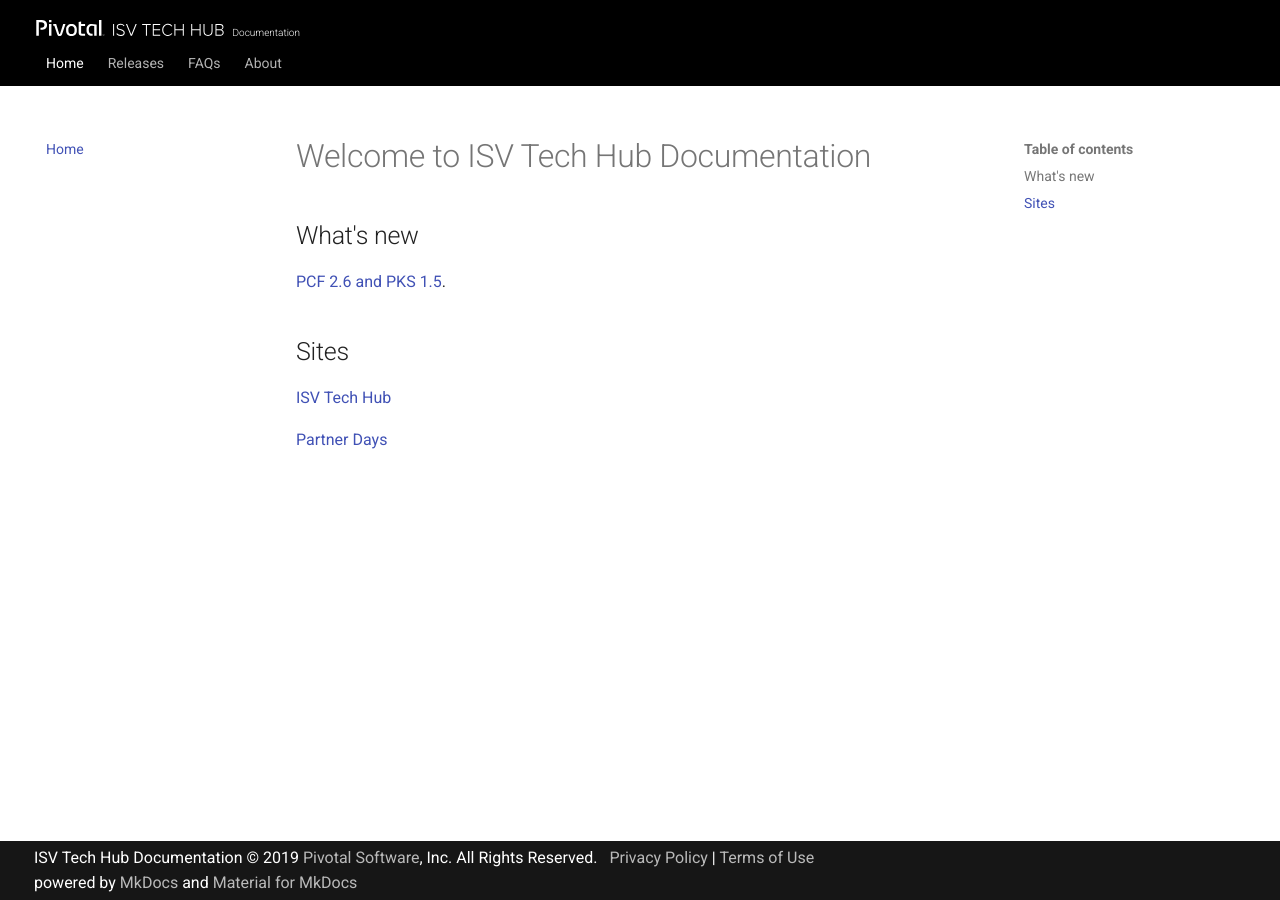
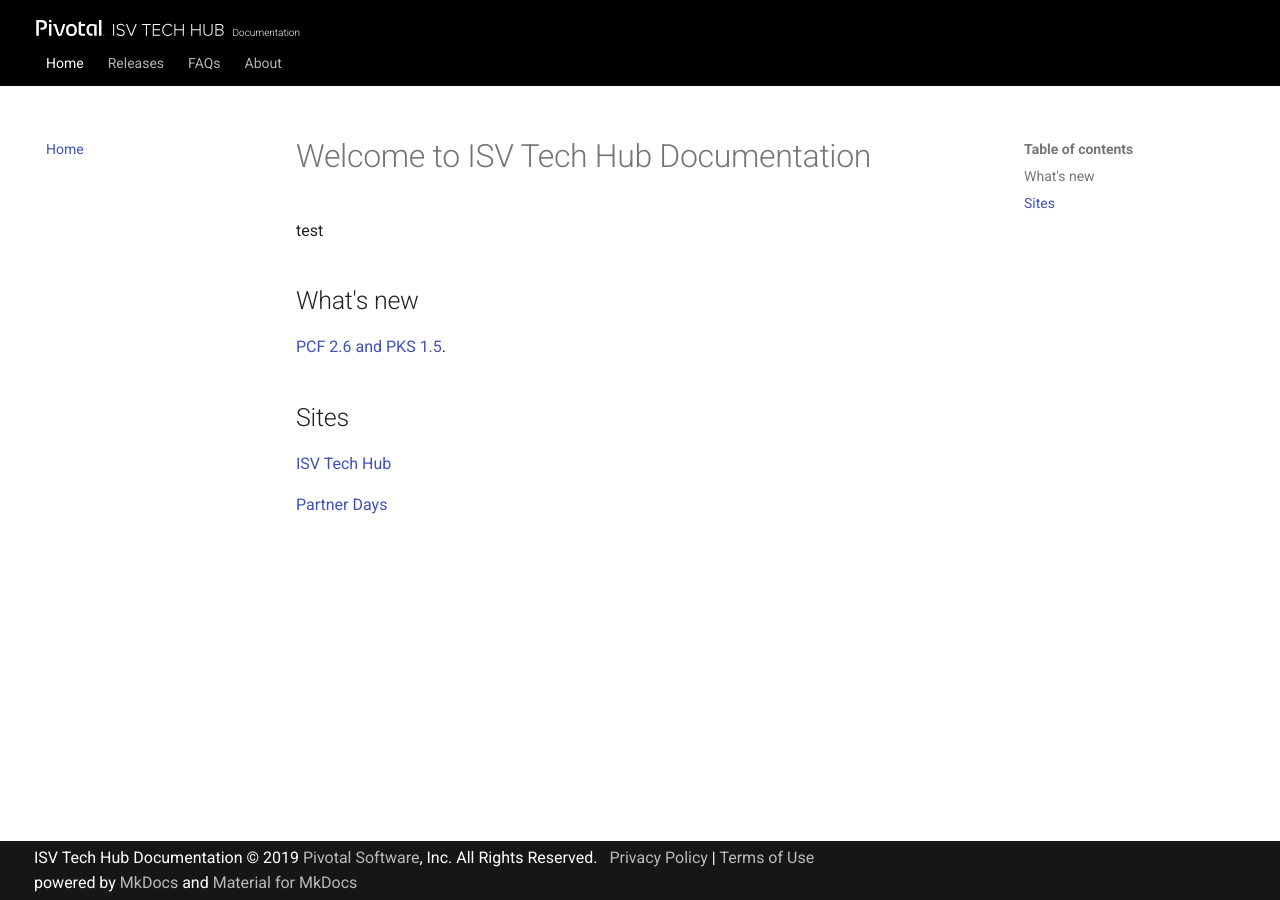
Before and after one commit to vmware-archive/isv-docs, an MkDocs documentation site: the page built from content/index.md, in a window 1280 px wide. Built offline with MkDocs 1.6.1 and Material for MkDocs 9.7.7, drawn with Linux system fonts in a browser that asks for light colours.

```diff
--- a/content/index.md
+++ b/content/index.md
@@ -1,5 +1,5 @@
 # Welcome to ISV Tech Hub Documentation
-
+test
 ## What's new
 
 [PCF 2.6 and PKS 1.5](./releases/pcf2_6.md).
--- a/mkdocs.yml
+++ b/mkdocs.yml
@@ -67,6 +67,7 @@ theme:
 # Plugins
 plugins:
   - search
+  - awesome-pages
   #- minify:
   #    minify_html: true
 
@@ -78,7 +79,7 @@ extra:
 
 # Extensions
 markdown_extensions:
-  #- markdown.extensions.admonition
+  - markdown.extensions.admonition
   #- markdown.extensions.codehilite:
   #    guess_lang: false
   #- markdown.extensions.def_list
```
Also changed, not shown: 3 other files.
